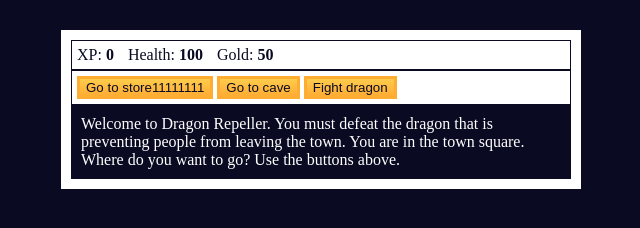
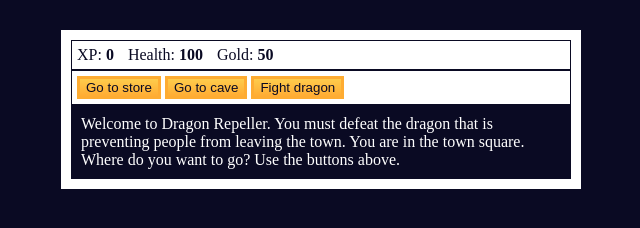
Before and after one commit to biljaned/gameJS, a plain HTML site: page index.html in a window 1280 px wide. Shown: the whole page, without its empty margins (319-959 px from the left). Drawn offline with Linux system fonts and the light colour scheme.

Commit message:
Novi komit

```diff
--- a/index.html
+++ b/index.html
@@ -13,7 +13,7 @@
             <span class="stat">Gold: <strong><span id="goldText">50</span></strong></span>
         </div>
         <div id="controls">
-            <button id="button1">Go to store11111111</button>
+            <button id="button1">Go to store</button>
             <button id="button2">Go to cave</button>
             <button id="button3">Fight dragon</button>
         </div>
```
